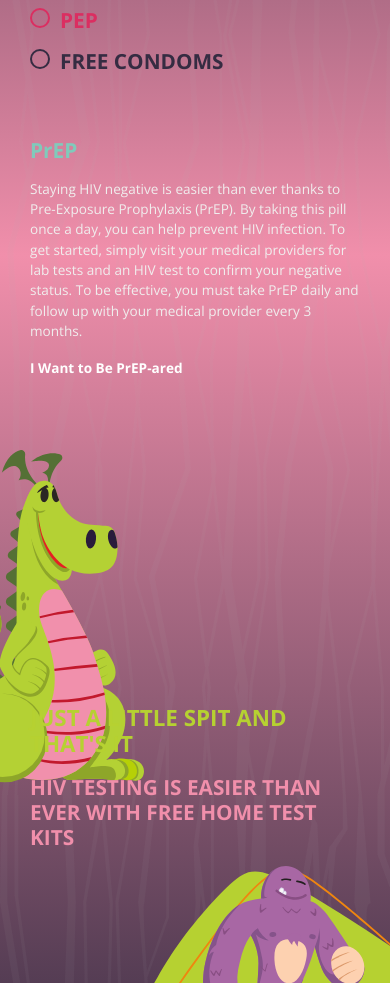
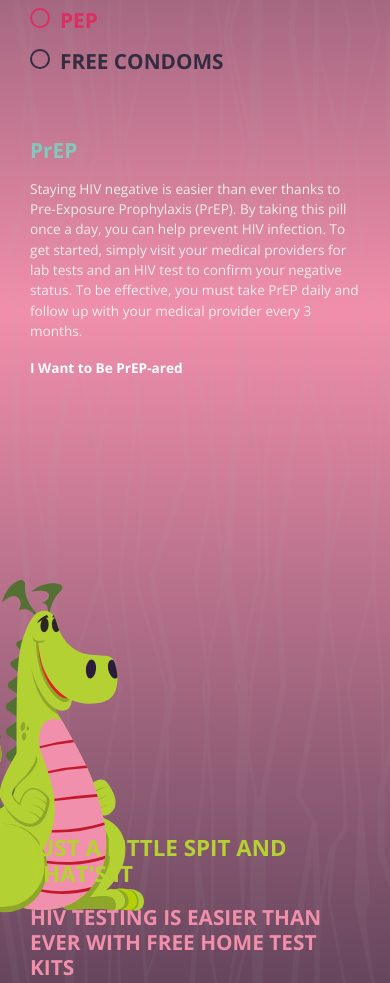
Before and after one commit to twhite1416/hivaz, a plain HTML site: page index.html in a window 390 px wide. Shown: the part 1160-2143 px from the top of the page. Drawn offline with nearby package versions, Linux system fonts and the light colour scheme.

Commit message:
height fix

```diff
--- a/css/style.css
+++ b/css/style.css
@@ -113,6 +113,7 @@ a {
 	font-weight: bold;
 	display: inline-block;
 	text-decoration: none !important;
+	z-index: 999;
 }
 a::after {
 	content: '';
@@ -249,6 +250,6 @@ footer {
 	}
 	.height-container {
 		position: relative;
-		min-height: 150px;
+		min-height: 280px;
 	}
 }
```
